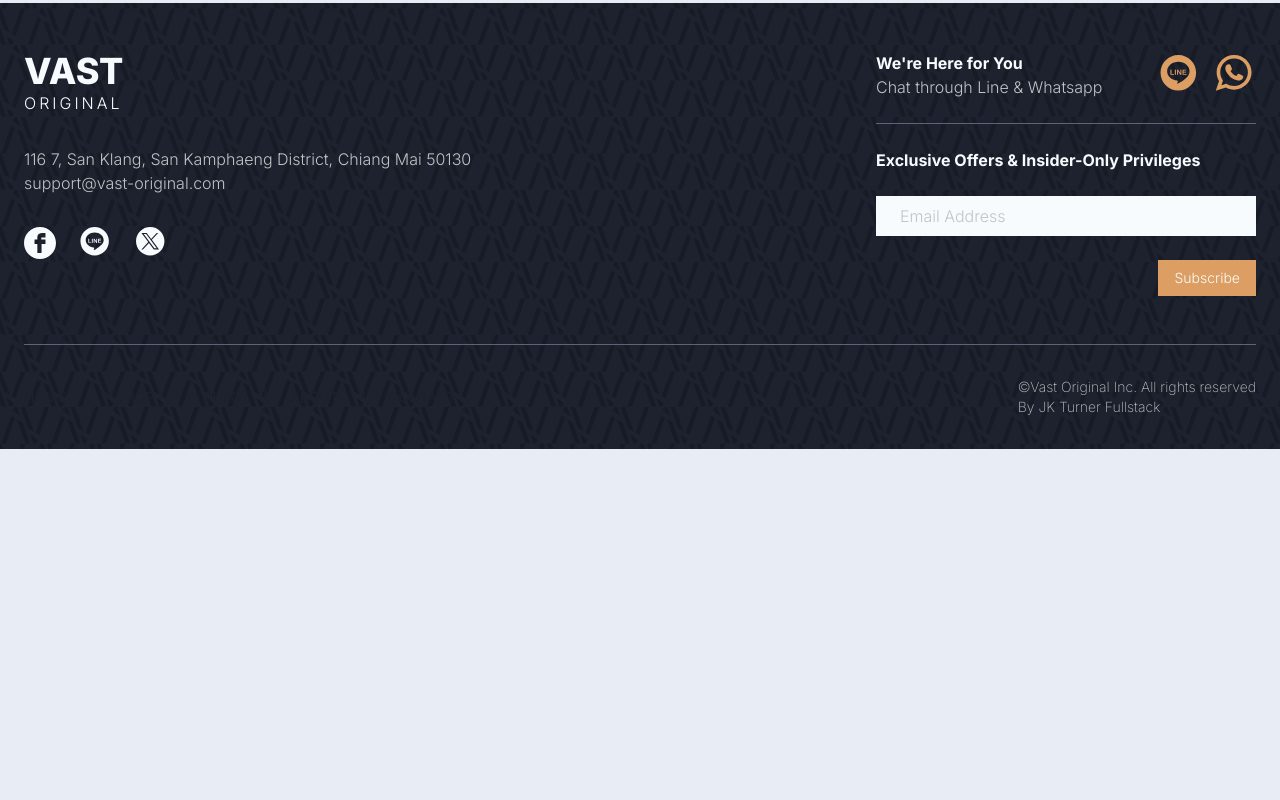
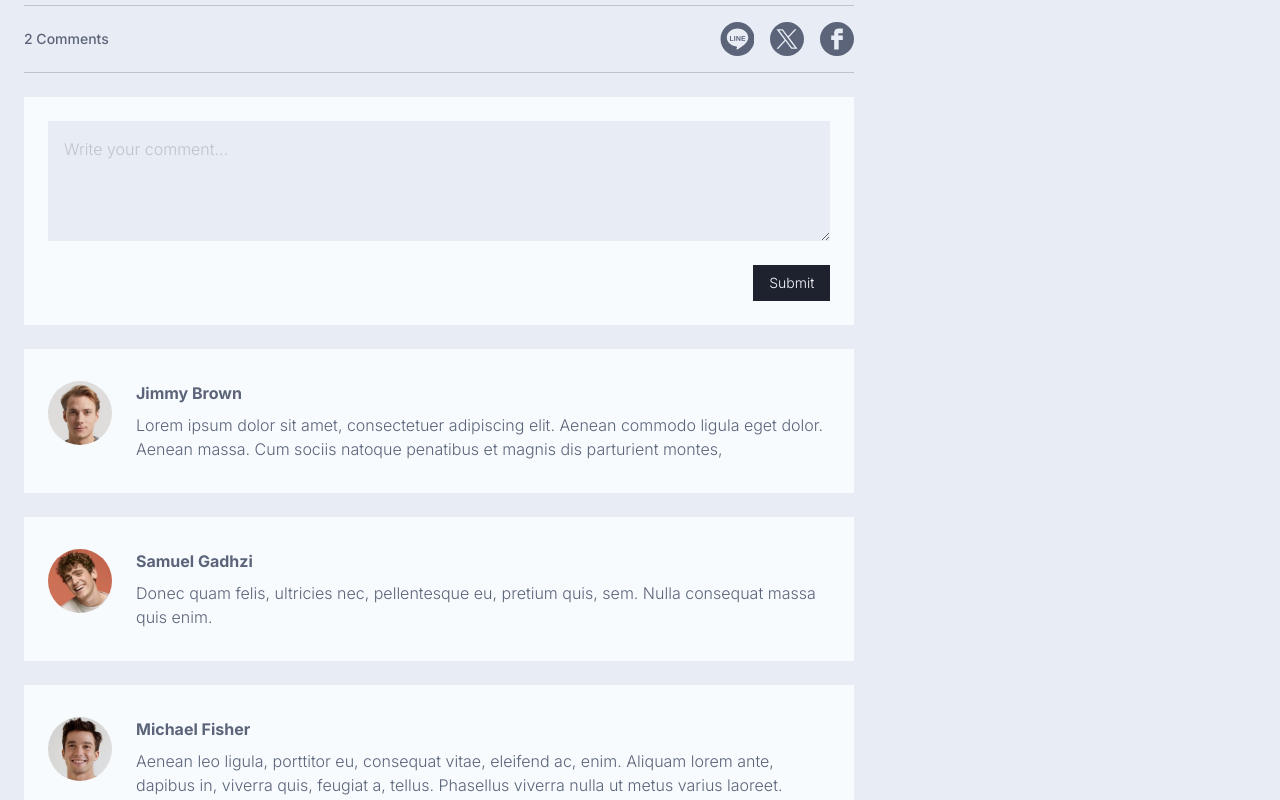
Before and after one commit to jkTurner/vast, a Next.js app: page /blog/barber-vs-salon-where-should-you-go in a window 1280 px wide. Shown: the part 840-1640 px from the top of the page. Before the commit the page ends 1289 px from the top, so only its background shows below. Built offline with nearby package versions, Linux system fonts and the light colour scheme.

Commit message:
added dynamic blog page layout

```diff
--- a/app/(pages)/blog/[posts]/page.tsx
+++ b/app/(pages)/blog/[posts]/page.tsx
@@ -1,4 +1,8 @@
-import { BlogPostData } from "@/data/mockup/MockupData";
+import TagButton from "@/app/components/ui/buttons/TagButton";
+import CommentBox from "@/app/components/ui/form/comment/CommentBox";
+import TextField from "@/app/components/ui/form/textfield/TextField";
+import { FacebookIcon, LineIcon, TwitterIcon } from "@/assets/Icons";
+import { BlogPostData, UserData } from "@/data/mockup/MockupData";
 import Image from "next/image";
 import { notFound } from "next/navigation";
 // import Markdown from "react-markdown";
@@ -18,7 +22,7 @@ const PostPage = async ({ params }: { params: Promise<Params> }) => {
 
     return (
 
-        <div className="flex gap-md w-full max-w-[1280px] px-sm">
+        <div className="flex flex-col md:flex-row gap-md w-full max-w-[1280px] px-sm ">
 
             {/* Post Content */}
             <div className="w-full md:max-w-[70%]">
@@ -32,7 +36,8 @@ const PostPage = async ({ params }: { params: Promise<Params> }) => {
                     </div>
                 </div>
 
-                <div className="w-full h-[300px] relative mb-md">
+                {/* Image */}
+                <div className="w-full h-[300px] relative mb">
                 <Image
                     src={post.image}
                     alt={post.title}
@@ -42,9 +47,34 @@ const PostPage = async ({ params }: { params: Promise<Params> }) => {
                 />
                 </div>
 
+                {/* Tags */}
+                <div className="flex gap-xs flex-wrap my-sm">
+                    {post.tags.map((tag, index) => (
+                        <TagButton key={index} name={tag} />
+                    ))}
+                </div>
+
                 <div className="">
                     <p className="text-[var(--textLight)] text-size-sm">{post.content}</p>
                 </div>
+
+                {/* Comment Count & Share */}
+                <div className="flex justify-between my-sm border-y-1 border-[var(--textKill)] items-center py-xs">
+                    <span className="text-sm font-medium text-[var(--textLight)]">2 Comments</span>
+                    <div className="flex gap-xs">
+                        <LineIcon size={34} color="var(--textLight)" />
+                        <TwitterIcon size={34} color="var(--textLight)" />
+                        <FacebookIcon size={34} color="var(--textLight)" />
+                    </div>
+                </div>
+
+                {/* Comment Section */}
+                <TextField placeholder="Write your comment..." buttonName="Submit" />
+
+                {UserData.map((user, index) => (
+                    <CommentBox key={index} name={user.name} image={user.image} comment={user.comment} />
+                ))}
+
             </div>
 
             {/* Side Content */}
--- /dev/null
+++ b/app/components/ui/buttons/TagButton.tsx
@@ -0,0 +1,15 @@
+
+
+interface TagButtonProps {
+    name: string;
+}
+
+const TagButton: React.FC<TagButtonProps> = ({ name = "Tag Name"}) => {
+    return (
+        <button className="border border-[var(--textLight)] text-[var(--textLight)] px-3 py-1 text-xs tracking-wide">
+            {name}
+        </button>
+    )
+}
+
+export default TagButton;
--- /dev/null
+++ b/app/components/ui/form/comment/CommentBox.tsx
@@ -0,0 +1,30 @@
+import Image from "next/image";
+
+interface CommentBoxProp {
+    name: string;
+    image: string;
+    comment: string;
+}
+
+const CommentBox: React.FC<CommentBoxProp> = ({ name="User Name", image = "", comment = "Say something here..."}) => {
+    return (
+        <div className="flex bg-[var(--secondary)] mt-sm px-sm py-md gap-sm items-start">
+            <div className="w-2xl h-2xl rounded-full overflow-hidden relative">
+                <Image
+                    src={image}
+                    alt={name}
+                    fill
+                    priority
+                    className="object-cover"
+                />
+            </div>
+
+            <div className="flex-1 flex flex-col gap-xxs">
+                <span className="text-[var(--textLight)] text-md font-bold">{name}</span>
+                <p className="text-[var(--textLight)]">{comment}</p>
+            </div>
+        </div>
+    )
+}
+
+export default CommentBox;
--- /dev/null
+++ b/app/components/ui/form/textfield/TextField.tsx
@@ -0,0 +1,23 @@
+import MainButton from "../../buttons/MainButton";
+
+interface TextFieldProp {
+    placeholder?: string;
+    buttonName?: string;
+}
+
+const TextField: React.FC<TextFieldProp> = ({ placeholder = "Write your text...", buttonName = "Click Me"}) => {
+    return (
+        <div className="flex flex-col bg-[var(--secondary)] p-sm gap-sm">
+            <textarea
+                className="flex bg-[var(--bgMain)] w-full min-h-[120px] p-4 text-[var(--primary)] placeholder-[var(--textKill)]"
+                name="comment"
+                placeholder={placeholder}
+            />
+            <div className="self-end">
+                <MainButton name={buttonName} />
+            </div>
+        </div>
+    )
+}
+
+export default TextField;
--- a/app/globals.css
+++ b/app/globals.css
@@ -9,6 +9,7 @@
   --color-textLight: #5B6479;
   --color-textKill: #BFC4C7;
 
+  --text-size-xxs: 14px;
   --text-size-xs: 15px;
   --text-size-sm: 16px;
   --text-size-md: 20px;
--- a/assets/Icons.tsx
+++ b/assets/Icons.tsx
@@ -123,7 +123,7 @@ export const LineIcon = ({ size = 32, color = "var(--primary)", ...props }: Icon
     <svg
       width={size}
       height={size}
-      viewBox="0 0 36 36"
+      viewBox="0 0 32 32"
       fill="none"
       xmlns="http://www.w3.org/2000/svg"
       {...props}
@@ -142,7 +142,7 @@ export const TwitterIcon = ({ size = 32, color = "var(--primary)", ...props }: I
     <svg
       width={size}
       height={size}
-      viewBox="0 0 36 36"
+      viewBox="0 0 32 32"
       fill="none"
       xmlns="http://www.w3.org/2000/svg"
       {...props}
--- a/data/mockup/MockupData.ts
+++ b/data/mockup/MockupData.ts
@@ -13,6 +13,29 @@ export const LoremText: Record<string, string> = {
 export const AddressText = "116 7, San Klang, San Kamphaeng District, Chiang Mai 50130";
 export const SupportEmail = "support@vast-original.com";
 
+
+// User Data
+
+export const UserData = [
+	{
+		id: "user001",
+		name: "Jimmy Brown",
+		image: "/images/users/avatar-001.jpg",
+		comment: "Lorem ipsum dolor sit amet, consectetuer adipiscing elit. Aenean commodo ligula eget dolor. Aenean massa. Cum sociis natoque penatibus et magnis dis parturient montes,",
+	},
+	{
+		id: "user002",
+		name: "Samuel Gadhzi",
+		image: "/images/users/avatar-002.jpg",
+		comment: "Donec quam felis, ultricies nec, pellentesque eu, pretium quis, sem. Nulla consequat massa quis enim.",
+	},
+	{
+		id: "user003",
+		name: "Michael Fisher",
+		image: "/images/users/avatar-003.jpg",
+		comment: "Aenean leo ligula, porttitor eu, consequat vitae, eleifend ac, enim. Aliquam lorem ante, dapibus in, viverra quis, feugiat a, tellus. Phasellus viverra nulla ut metus varius laoreet. Quisque rutrum. Aenean imperdiet. ",
+	}
+]
 
 // Product Data
 export const ProductData = [
```
